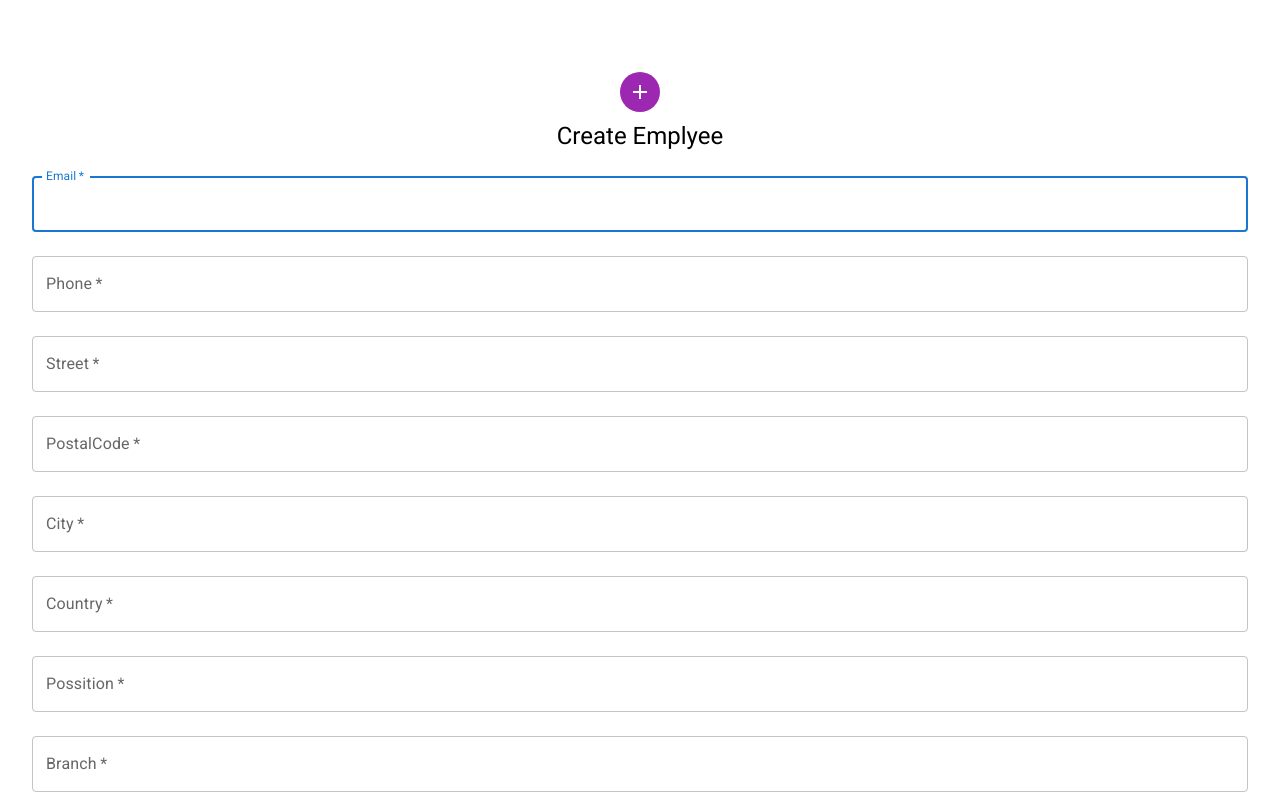
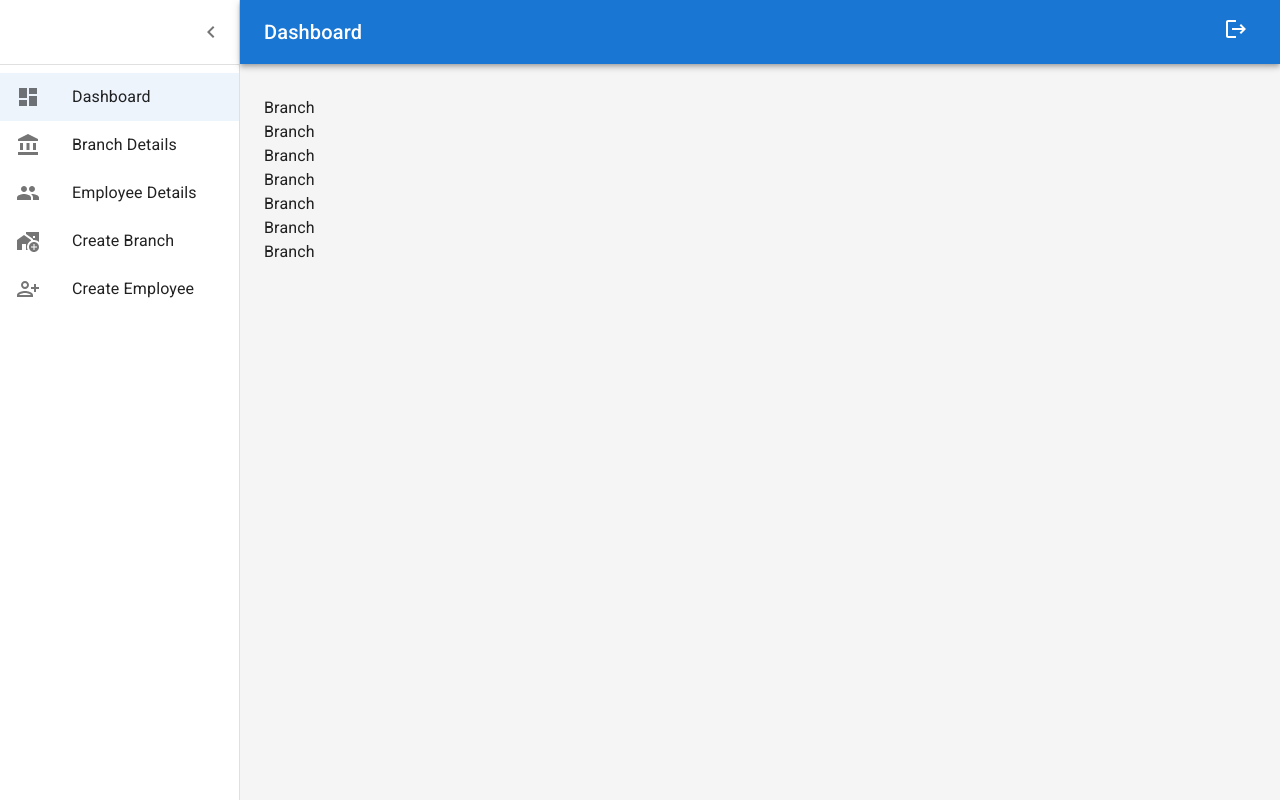
Before and after one commit to Isuru-Kingston/abc-bank-frontend, a React (Create React App) app: page /branch in a window 1280 px wide. Shown: the top 802 px of the page. Built offline with nearby package versions, Linux system fonts and the light colour scheme.

Commit message:
added navigation for branch section

```diff
--- a/package.json
+++ b/package.json
@@ -13,9 +13,13 @@
     "@testing-library/react": "^13.4.0",
     "@testing-library/user-event": "^13.5.0",
     "joi": "^17.6.0",
+    "localforage": "^1.10.0",
+    "match-sorter": "^6.3.1",
     "react": "^18.2.0",
     "react-dom": "^18.2.0",
+    "react-router-dom": "^6.6.0",
     "react-scripts": "5.0.1",
+    "sort-by": "^1.2.0",
     "web-vitals": "^2.1.4"
   },
   "scripts": {
--- a/src/App.js
+++ b/src/App.js
@@ -1,13 +1,13 @@
-// import CreateBranchForm from "./components/Branch/CreateBranchForm";
-// import Login from "./components/Login"
-
-import CreateEmplyeeForm from "./components/Branch/CreateEmplyeeForm";
+import { Outlet } from "react-router-dom";
+import NavBar from "./components/NavBar";
 
 function App() {
   return (
-    // <Login />
-    // <CreateBranchForm/>
-    <CreateEmplyeeForm/>
+    <>
+      <NavBar>
+        <Outlet />
+      </NavBar>
+    </>
   );
 }
 
--- /dev/null
+++ b/src/ErrorPage.jsx
@@ -0,0 +1,24 @@
+import { useRouteError } from "react-router-dom";
+
+export default function ErrorPage() {
+  const error = useRouteError();
+  console.error(error);
+  return (
+    <div
+      id="error-page"
+      style={{
+        height: "100vh",
+        display: "flex",
+        flexDirection: "column",
+        justifyContent: "center",
+        alignItems: "center",
+      }}
+    >
+      <h1>Oops!</h1>
+      <p>Sorry, an unexpected error has occurred.</p>
+      <p>
+        <i>{error.statusText || error.message}</i>
+      </p>
+    </div>
+  );
+}
--- /dev/null
+++ b/src/components/Branch/BranchDetails/index.jsx
@@ -0,0 +1,5 @@
+import React from "react";
+
+export default function BranchDetails() {
+  return <div>BranchDetails</div>;
+}
--- /dev/null
+++ b/src/components/Branch/EmplyeeDeatils/index.jsx
@@ -0,0 +1,5 @@
+import React from "react";
+
+export default function EmplyeeDetails() {
+  return <div>EmplyeeDetails</div>;
+}
--- a/src/components/Branch/index.jsx
+++ b/src/components/Branch/index.jsx
@@ -1,5 +1,13 @@
-import React from "react";
-
 export default function Branch() {
-  return <div>Branch</div>;
+  return (
+    <div>
+      <div>Branch</div>
+      <div>Branch</div>
+      <div>Branch</div>
+      <div>Branch</div>
+      <div>Branch</div>
+      <div>Branch</div>
+      <div>Branch</div>
+    </div>
+  );
 }
--- /dev/null
+++ b/src/components/LogOut/index.jsx
@@ -0,0 +1,12 @@
+import LogoutIcon from "@mui/icons-material/Logout";
+import Tooltip from "@mui/material/Tooltip";
+
+export default function LogOut() {
+  return (
+    <span onClick={() => alert("check src/LogOut component")}>
+      <Tooltip title="LogOut">
+        <LogoutIcon />
+      </Tooltip>
+    </span>
+  );
+}
--- /dev/null
+++ b/src/components/NavBar/NavLink/index.jsx
@@ -0,0 +1,21 @@
+import React from "react";
+import NotInterestedIcon from "@mui/icons-material/NotInterested";
+import { useLocation, Link } from "react-router-dom";
+import ListItemButton from "@mui/material/ListItemButton";
+import ListItemText from "@mui/material/ListItemText";
+import ListItemIcon from "@mui/material/ListItemIcon";
+
+export default function NavLink({ icon = <NotInterestedIcon />, to, name }) {
+  const { pathname } = useLocation();
+  return (
+    <Link
+      to={to}
+      style={{ textDecoration: "none", color: "rgba(0, 0, 0, 0.87)" }}
+    >
+      <ListItemButton selected={to === pathname ? true : false}>
+        <ListItemIcon>{icon}</ListItemIcon>
+        <ListItemText primary={name} />
+      </ListItemButton>
+    </Link>
+  );
+}
--- /dev/null
+++ b/src/components/NavBar/NavLinks/index.jsx
@@ -0,0 +1,41 @@
+import * as React from "react";
+import DashboardIcon from "@mui/icons-material/Dashboard";
+import AccountBalanceIcon from "@mui/icons-material/AccountBalance";
+import PeopleIcon from "@mui/icons-material/People";
+import AddHomeWorkIcon from "@mui/icons-material/AddHomeWork";
+import PersonAddAltIcon from "@mui/icons-material/PersonAddAlt";
+import { useLocation } from "react-router-dom";
+import NavLink from "../NavLink";
+
+export default function NavLinks() {
+  const { pathname } = useLocation();
+  if (pathname.substring(0, 7) === "/branch") {
+    return (
+      <>
+        <NavLink to={"/branch"} name="Dashboard" icon={<DashboardIcon />} />
+        <NavLink
+          to={"/branch/branch-details"}
+          name="Branch Details"
+          icon={<AccountBalanceIcon />}
+        />
+        <NavLink
+          to={"/branch/employee-details"}
+          name="Employee Details"
+          icon={<PeopleIcon />}
+        />
+        <NavLink
+          to={"/branch/create-branch"}
+          name="Create Branch"
+          icon={<AddHomeWorkIcon />}
+        />
+        <NavLink
+          to={"/branch/create-employee"}
+          name="Create Employee"
+          icon={<PersonAddAltIcon />}
+        />
+      </>
+    );
+  } else {
+    return null;
+  }
+}
--- /dev/null
+++ b/src/components/NavBar/index.jsx
@@ -0,0 +1,148 @@
+import * as React from "react";
+import { styled, createTheme, ThemeProvider } from "@mui/material/styles";
+import CssBaseline from "@mui/material/CssBaseline";
+import MuiDrawer from "@mui/material/Drawer";
+import Box from "@mui/material/Box";
+import MuiAppBar from "@mui/material/AppBar";
+import Toolbar from "@mui/material/Toolbar";
+import List from "@mui/material/List";
+import Typography from "@mui/material/Typography";
+import Divider from "@mui/material/Divider";
+import IconButton from "@mui/material/IconButton";
+import Container from "@mui/material/Container";
+import MenuIcon from "@mui/icons-material/Menu";
+import ChevronLeftIcon from "@mui/icons-material/ChevronLeft";
+import NavLinks from "../NavBar/NavLinks";
+import LogOut from "../LogOut";
+
+const drawerWidth = 240;
+
+const AppBar = styled(MuiAppBar, {
+  shouldForwardProp: (prop) => prop !== "open",
+})(({ theme, open }) => ({
+  zIndex: theme.zIndex.drawer + 1,
+  transition: theme.transitions.create(["width", "margin"], {
+    easing: theme.transitions.easing.sharp,
+    duration: theme.transitions.duration.leavingScreen,
+  }),
+  ...(open && {
+    marginLeft: drawerWidth,
+    width: `calc(100% - ${drawerWidth}px)`,
+    transition: theme.transitions.create(["width", "margin"], {
+      easing: theme.transitions.easing.sharp,
+      duration: theme.transitions.duration.enteringScreen,
+    }),
+  }),
+}));
+
+const Drawer = styled(MuiDrawer, {
+  shouldForwardProp: (prop) => prop !== "open",
+})(({ theme, open }) => ({
+  "& .MuiDrawer-paper": {
+    position: "relative",
+    whiteSpace: "nowrap",
+    width: drawerWidth,
+    transition: theme.transitions.create("width", {
+      easing: theme.transitions.easing.sharp,
+      duration: theme.transitions.duration.enteringScreen,
+    }),
+    boxSizing: "border-box",
+    ...(!open && {
+      overflowX: "hidden",
+      transition: theme.transitions.create("width", {
+        easing: theme.transitions.easing.sharp,
+        duration: theme.transitions.duration.leavingScreen,
+      }),
+      width: theme.spacing(7),
+      [theme.breakpoints.up("sm")]: {
+        width: theme.spacing(9),
+      },
+    }),
+  },
+}));
+
+const mdTheme = createTheme();
+
+export default function NavBar({ children }) {
+  const [open, setOpen] = React.useState(true);
+  const toggleDrawer = () => {
+    setOpen(!open);
+  };
+
+  return (
+    <ThemeProvider theme={mdTheme}>
+      <Box sx={{ display: "flex" }}>
+        <CssBaseline />
+        <AppBar position="absolute" open={open}>
+          <Toolbar
+            sx={{
+              pr: "24px", // keep right padding when drawer closed
+            }}
+          >
+            <IconButton
+              edge="start"
+              color="inherit"
+              aria-label="open drawer"
+              onClick={toggleDrawer}
+              sx={{
+                marginRight: "36px",
+                ...(open && { display: "none" }),
+              }}
+            >
+              <MenuIcon />
+            </IconButton>
+            <Typography
+              component="h1"
+              variant="h6"
+              color="inherit"
+              noWrap
+              sx={{ flexGrow: 1 }}
+            >
+              Dashboard
+            </Typography>
+            <IconButton color="inherit">
+              <LogOut />
+            </IconButton>
+          </Toolbar>
+        </AppBar>
+        <Drawer variant="permanent" open={open}>
+          <Toolbar
+            sx={{
+              display: "flex",
+              alignItems: "center",
+              justifyContent: "flex-end",
+              px: [1],
+            }}
+          >
+            <IconButton onClick={toggleDrawer}>
+              <ChevronLeftIcon />
+            </IconButton>
+          </Toolbar>
+          <Divider />
+          <List component="nav">
+            <NavLinks />
+          </List>
+        </Drawer>
+        <Box
+          component="main"
+          sx={{
+            backgroundColor: (theme) =>
+              theme.palette.mode === "light"
+                ? theme.palette.grey[100]
+                : theme.palette.grey[900],
+            flexGrow: 1,
+            height: "100vh",
+            overflow: "auto",
+          }}
+        >
+          <Toolbar />
+          {/* dashBoard main contain area */}
+          <Container maxWidth="lg" sx={{ mt: 4, mb: 4 }}>
+            {children}
+          </Container>
+          {/* dashBoard main contain area */}
+        </Box>
+      </Box>
+    </ThemeProvider>
+  );
+}
--- a/src/index.js
+++ b/src/index.js
@@ -1,18 +1,62 @@
-import React from 'react';
-import ReactDOM from 'react-dom/client';
-import './index.css';
-import App from './App';
-import reportWebVitals from './reportWebVitals';
+import React from "react";
+import ReactDOM from "react-dom/client";
+import "./index.css";
+import App from "./App";
+import reportWebVitals from "./reportWebVitals";
 // roboto font
-import '@fontsource/roboto/300.css';
-import '@fontsource/roboto/400.css';
-import '@fontsource/roboto/500.css';
-import '@fontsource/roboto/700.css';
+import "@fontsource/roboto/300.css";
+import "@fontsource/roboto/400.css";
+import "@fontsource/roboto/500.css";
+import "@fontsource/roboto/700.css";
+//router
+import { createBrowserRouter, RouterProvider } from "react-router-dom";
+import ErrorPage from "./ErrorPage";
+import Login from "./components/Login";
+import Branch from "./components/Branch";
+import BranchDetails from "./components/Branch/BranchDetails";
+import EmplyeeDetails from "./components/Branch/EmplyeeDeatils";
+import CreateBranchForm from "./components/Branch/CreateBranchForm";
+import CreateEmplyeeForm from "./components/Branch/CreateEmplyeeForm";
 
-const root = ReactDOM.createRoot(document.getElementById('root'));
+const router = createBrowserRouter([
+  {
+    path: "/",
+    element: <App />,
+    errorElement: <ErrorPage />,
+    children: [
+      {
+        path: "branch",
+        element: <Branch />,
+      },
+      {
+        path: "branch/branch-details",
+        element: <BranchDetails />,
+      },
+      {
+        path: "branch/employee-details",
+        element: <EmplyeeDetails />,
+      },
+      {
+        path: "branch/create-branch",
+        element: <CreateBranchForm />,
+      },
+      {
+        path: "branch/create-employee",
+        element: <CreateEmplyeeForm />,
+      },
+    ],
+  },
+  {
+    path: "login",
+    element: <Login />,
+  },
+]);
+
+const root = ReactDOM.createRoot(document.getElementById("root"));
 root.render(
   <React.StrictMode>
-    <App />
+    {/* <App /> */}
+    <RouterProvider router={router} />
   </React.StrictMode>
 );
 
```
Also changed, not shown: 1 other file (tests, documents, lock files or other folders).
